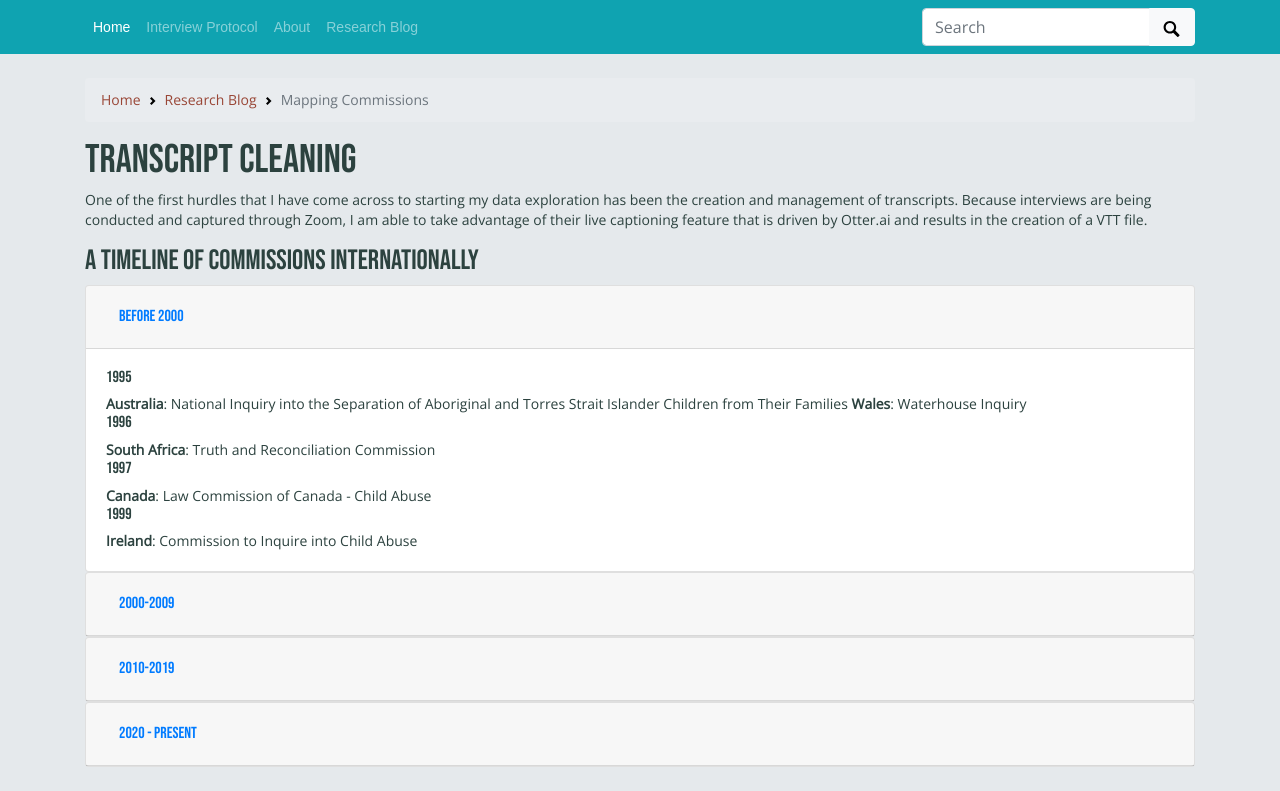
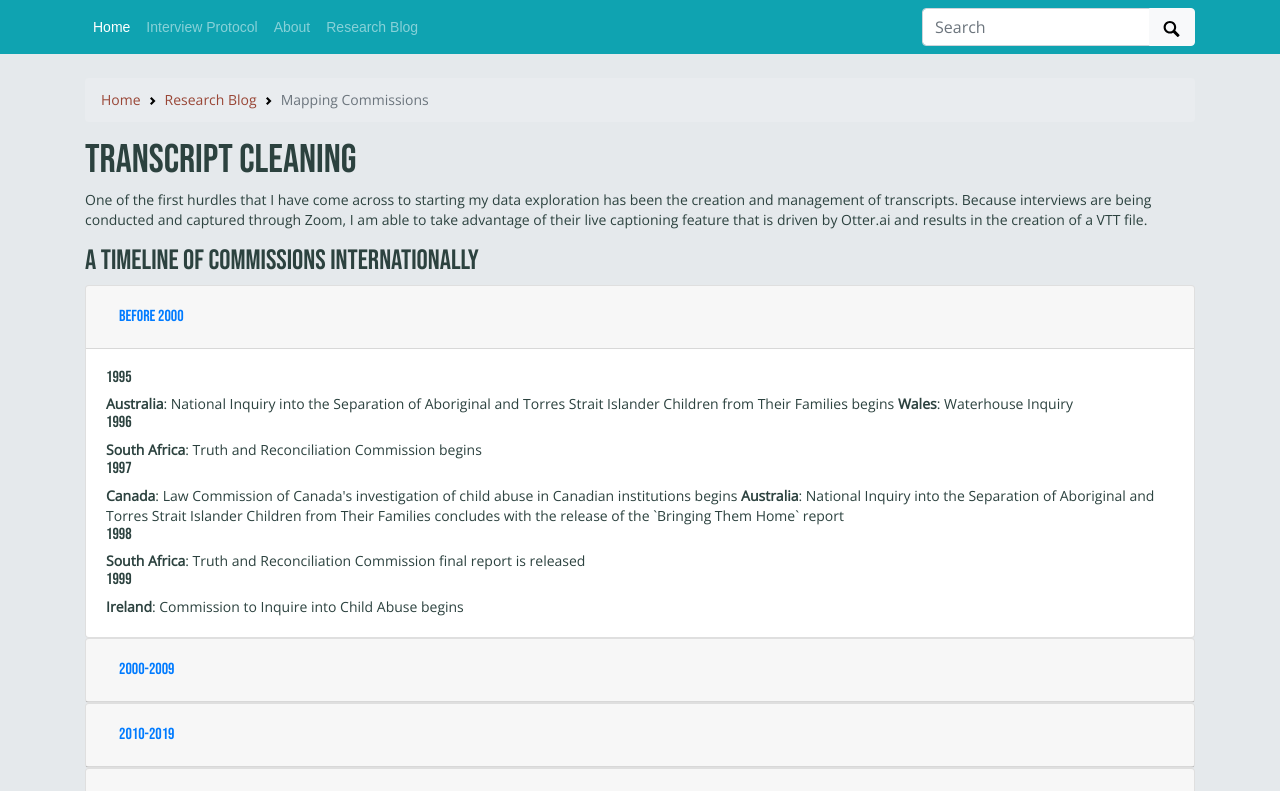
Before and after one commit to mxballin/recordkeeping-governance, a Jekyll site: the page built from pages/commissions.md, in a window 1280 px wide. Shown: the part 100-891 px from the top of the page. Built offline with Jekyll 4.4.1, drawn with Linux system fonts in a browser that asks for light colours; some web fonts are replaced; grey boxes are pictures that could not be loaded.

Commit message:
Update commissions.md

```diff
--- a/pages/commissions.md
+++ b/pages/commissions.md
@@ -32,14 +32,17 @@ One of the first hurdles that I have come across to starting my data exploration
     <div id="collapseOne" class="collapse show" aria-labelledby="headingOne" data-parent="#accordion">
     <div class="card-body">
      <h6>1995</h6>
-     <b>Australia</b>: National Inquiry into the Separation of Aboriginal and Torres Strait Islander Children from Their Families
+     <b>Australia</b>: National Inquiry into the Separation of Aboriginal and Torres Strait Islander Children from Their Families begins
      <b>Wales</b>: Waterhouse Inquiry
      <h6>1996</h6>
-     <b>South Africa</b>: Truth and Reconciliation Commission
+     <b>South Africa</b>: Truth and Reconciliation Commission begins
      <h6>1997</h6>
-     <b>Canada</b>: Law Commission of Canada - Child Abuse
+     <b>Canada</b>: Law Commission of Canada's investigation of child abuse in Canadian institutions begins
+     <b>Australia</b>: National Inquiry into the Separation of Aboriginal and Torres Strait Islander Children from Their Families concludes with the release of the `Bringing Them Home` report
+     <h6>1998</h6>
+     <b>South Africa</b>: Truth and Reconciliation Commission final report is released
      <h6>1999</h6>
-     <b>Ireland</b>: Commission to Inquire into Child Abuse
+     <b>Ireland</b>: Commission to Inquire into Child Abuse begins
       </div>
     </div>
   </div>
@@ -53,10 +56,17 @@ One of the first hurdles that I have come across to starting my data exploration
     </div>
     <div id="collapseTwo" class="collapse" aria-labelledby="headingTwo" data-parent="#accordion">
       <div class="card-body">
+        <h6>2000</h6>
+      <b>Wales</b>: Waterhouse Inquiry concludes
+      <b>Canada</b>: Law Commission of Canada's review of child abuse in Canadian institutions concludes with the release of the 'Restoring Dignity: Responding to Child Abuse in Canadian Institutions' report
        <h6>2001</h6>
-     <b>England</b>: Inquiry into the Death of Victoria Climbie
+     <b>England</b>: Inquiry into the Death of Victoria Climbie begins
+        <h6>2001</h6>
+     <b>England</b>: Inquiry into the Death of Victoria Climbie concludes
      <h6>2008</h6>
-     <b>Canada</b>: Truth and Reconciliation Commission
+     <b>Canada</b>: Truth and Reconciliation Commission begins
+      <h6>2009</h6>
+      <b>Ireland</b>: Commission to Inquire into Child Abuse concludes with the release of the Ryan Report
       </div>
     </div>
   </div>
@@ -73,22 +83,27 @@ One of the first hurdles that I have come across to starting my data exploration
 <h6>2011</h6>
      <b>Australia - Victoria</b>: Protecting Victoria's Vulnerable Children Inquiry
 <h6>2013</h6>
-     <b>Australia</b>: Royal Commission into Institutional Responses to Child Sexual Abuse
+     <b>Australia</b>: Royal Commission into Institutional Responses to Child Sexual Abuse begins
 <h6>2014</h6>
-     <b>Australia - Victoria</b>: VAGO Residential Care Services for Children
+     <b>Australia - Victoria</b>: VAGO conducts and publishes Residential Care Services for Children audit
      <b>Australia - South Australia</b>: Child Protection Systems Royal Comission
      <b>Northern Ireland</b>: Historical Institutional Abuse Inquiry
 <h6>2015</h6>
      <b>England and Wales</b>: Independent Inquiry into Child Sexual Abuse
      <b>Scotland</b>: Scottish Child Abuse Inquiry
-     <b>Ireland</b>: Commission of Investigation into Mother and Baby Homes and certain related matters
+     <b>Ireland</b>: Commission of Investigation into Mother and Baby Homes and certain related matters begins
+    <b>Canada</b>: Truth and Reconciliation Commission concludes with the release of the final report, including 94 Calls to Action.
 <h6>2016</h6>
  <b>Australia</b>: Royal Commission into the Protection and Detention of Children in the Northern Territory
+   <b>Australia - Victoria</b>: VAGO conducts and publishes follow up of Residential Care Services for Children
+ <h6>2017</h6>
+    <b>Australia</b>: Royal Commission into Institutional Responses to Child Sexual Abuse concludes
+  <b>Australia</b>: Royal Commission into the Protection and Detention of Children in the Northern Territory concludes
 <h6>2018</h6>
- <b>New Zealand</b>: Abuse in Care Royal Comission of Inquiry
+ <b>New Zealand</b>: Abuse in Care Royal Comission of Inquiry begins
 <h6>2019</h6>
  <b>Australia - Victoria</b>: Royal Commission into Victoria's Mental Health System
- <b>New Zealand</b>: Waitangi Tribunal Urgent Inquiry into Oranga Tamariki
+ <b>New Zealand</b>: Waitangi Tribunal Urgent Inquiry into Oranga Tamariki begins
       </div>
     </div>
   </div>
@@ -102,11 +117,16 @@ One of the first hurdles that I have come across to starting my data exploration
     </div>
     <div id="collapseThree" class="collapse" aria-labelledby="headingThree" data-parent="#accordion">
       <div class="card-body">
-<h6>2016</h6>
- <b>United States</b>: Federal Indian Boarding School Initiative
-<h6>2016</h6>
+<h6>2021</h6>
+ <b>United States</b>: Federal Indian Boarding School Initiative begins
+ <b>Ireland</b>: Commission of Investigation into Mother and Baby Homes and certain related matters concludes
+ <b>New Zealand</b>: Waitangi Tribunal Urgent Inquiry into Oranga Tamariki concludes
+<h6>2022</h6>
+ <b>United States</b>: Federal Indian Boarding School Initiative report released
  <b>Australia - Victoria</b>: Yoorook Justice Comission
-<b>New Zealand</b>Independent Review of the Children’s System Response to Abuse
+<b>New Zealand</b>Independent Review of the Children’s System Response to Abuse concludes
+<h6>2023</h6>
+ <b>New Zealand</b>: Abuse in Care Royal Comission of Inquiry is scheduled to conclude
       </div>
     </div>
   </div>
```
